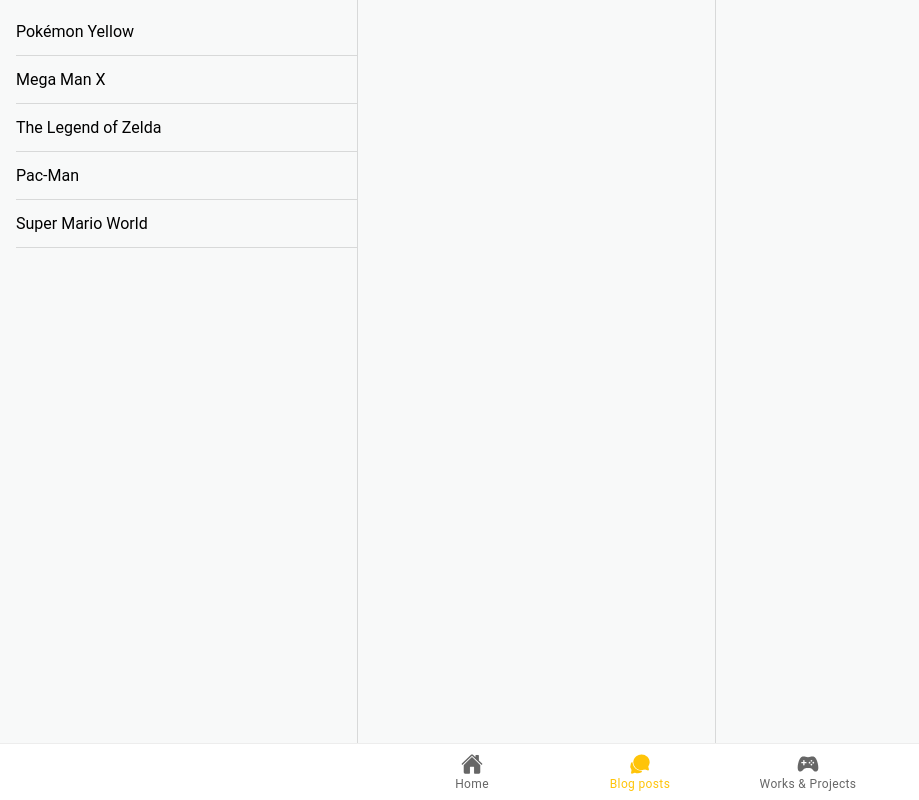
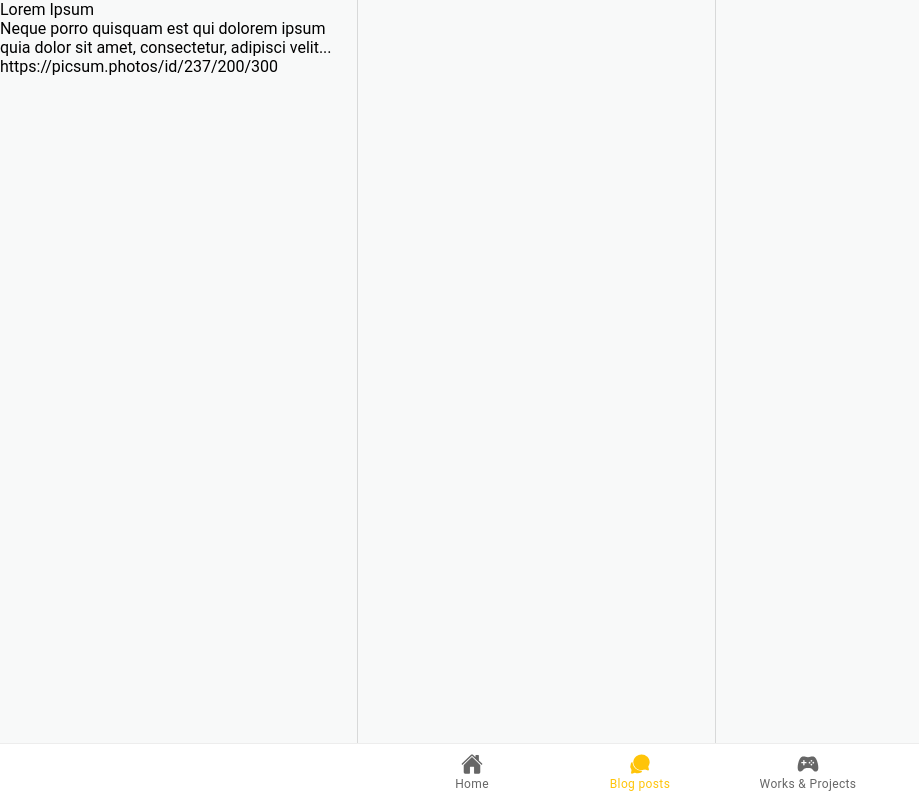
Before and after one commit to ireneliee/ireneliee.github.io, a React (Create React App) app: page /tab2 in a window 1280 px wide. Shown: the whole page, without its empty margins (0-919 px from the left). Built offline with nearby package versions, Linux system fonts and the light colour scheme; a web font is replaced by a local one.

Commit message:
start on blog post

```diff
--- /dev/null
+++ b/src/components/IndividualPostSummary.tsx
@@ -0,0 +1,27 @@
+import React from "react";
+import Post from "../models/Post";
+
+const IndividualPostSummary: React.FC<Post> = ({
+  title,
+  shortSummary,
+  created,
+  photoLink,
+  content,
+}: Post) => {
+  return (
+    <div>
+      <tr>
+        <td> {title}</td>
+      </tr>
+      <tr>
+        <td> { shortSummary } </td>
+      </tr>
+
+      <tr>
+        <td> { photoLink } </td>
+      </tr>
+    </div>
+  );
+};
+
+export default IndividualPostSummary;
--- a/src/components/PostList.tsx
+++ /dev/null
@@ -1,28 +0,0 @@
-import React from "react";
-import { IonContent, IonList, IonItem, IonLabel } from "@ionic/react";
-
-const PostList: React.FC = () => {
-  return (
-    <IonContent>
-      <IonList>
-        <IonItem>
-          <IonLabel>Pokémon Yellow</IonLabel>
-        </IonItem>
-        <IonItem>
-          <IonLabel>Mega Man X</IonLabel>
-        </IonItem>
-        <IonItem>
-          <IonLabel>The Legend of Zelda</IonLabel>
-        </IonItem>
-        <IonItem>
-          <IonLabel>Pac-Man</IonLabel>
-        </IonItem>
-        <IonItem>
-          <IonLabel>Super Mario World</IonLabel>
-        </IonItem>
-      </IonList>
-    </IonContent>
-  );
-};
-
-export default PostList;
--- /dev/null
+++ b/src/components/PostSummaryList.tsx
@@ -0,0 +1,25 @@
+import React from "react";
+import Post from "../models/Post";
+import IndividualPostSummary from "./IndividualPostSummary";
+
+interface PostProps {
+  posts: Post[];
+}
+
+export const PostSummaryList: React.FC<PostProps> = ({ posts }: PostProps) => {
+  return (
+    <div className="post-overview">
+      {posts.map((item) => {
+        return (
+          <IndividualPostSummary
+            title={item.title}
+            shortSummary={item.shortSummary}
+            created={item.created}
+            photoLink={item.photoLink}
+            content={item.content}
+          ></IndividualPostSummary>
+        );
+      })}
+    </div>
+  );
+};
--- a/src/pages/Tab2.tsx
+++ b/src/pages/Tab2.tsx
@@ -1,4 +1,4 @@
-import React from 'react';
+import React from "react";
 import {
   IonSplitPane,
   IonMenu,
@@ -7,24 +7,34 @@
   IonTitle,
   IonRouterOutlet,
   IonContent,
-  IonPage
-} from '@ionic/react';
-import { BlogPostMenu } from '../components/BlogPostMenu';
-import PostList from '../components/PostList';
+  IonPage,
+} from "@ionic/react";
+import { PostSummaryList } from "../components/PostSummaryList";
+
+// remember, you put the database here
+const listOfPosts = [
+  {
+    title: "Lorem Ipsum",
+    shortSummary:
+      "Neque porro quisquam est qui dolorem ipsum quia dolor sit amet, consectetur, adipisci velit...",
+    created: new Date(),
+    photoLink: "https://picsum.photos/id/237/200/300",
+    content:
+      "hat is Lorem Ipsum?Lorem Ipsum is simply dummy text of the printing and typesetting industry. Lorem Ipsum has been the industry's standard dummy text ever since the 1500s, when an unknown printer took a galley of type and scrambled it to make a type specimen book. It has survived not only five centuries, but also the leap into electronic typesetting, remaining essentially unchanged. It was popularised in the 1960s with the release of Letraset sheets containing Lorem Ipsum passages, and more recently with desktop publishing software like Aldus PageMaker including versions of Lorem Ipsum.",
+  }
+];
 
 const Tab2: React.FC = () => {
   return (
     <IonContent>
     <IonSplitPane contentId="main">
-        <PostList></PostList>
-      <IonMenu contentId="main">
+        <PostSummaryList posts = {listOfPosts}></PostSummaryList>
+        <IonMenu contentId="main"></IonMenu>
 
-      </IonMenu>
-
-      {/*-- the main content --*/}
-      <IonPage id="main"/>
-    </IonSplitPane>
-  </IonContent>
+        {/*-- the main content --*/}
+        <IonPage id="main" />
+      </IonSplitPane>
+    </IonContent>
   );
 };
 
```
Also changed, not shown: src/components/BlogPostMenu.tsx (deleted, +0 -58 lines), src/components/Posts.tsx (deleted, +0 -70 lines), src/models/Post.ts (+2 -10 lines), src/database/PostsTable.tsx (deleted).
